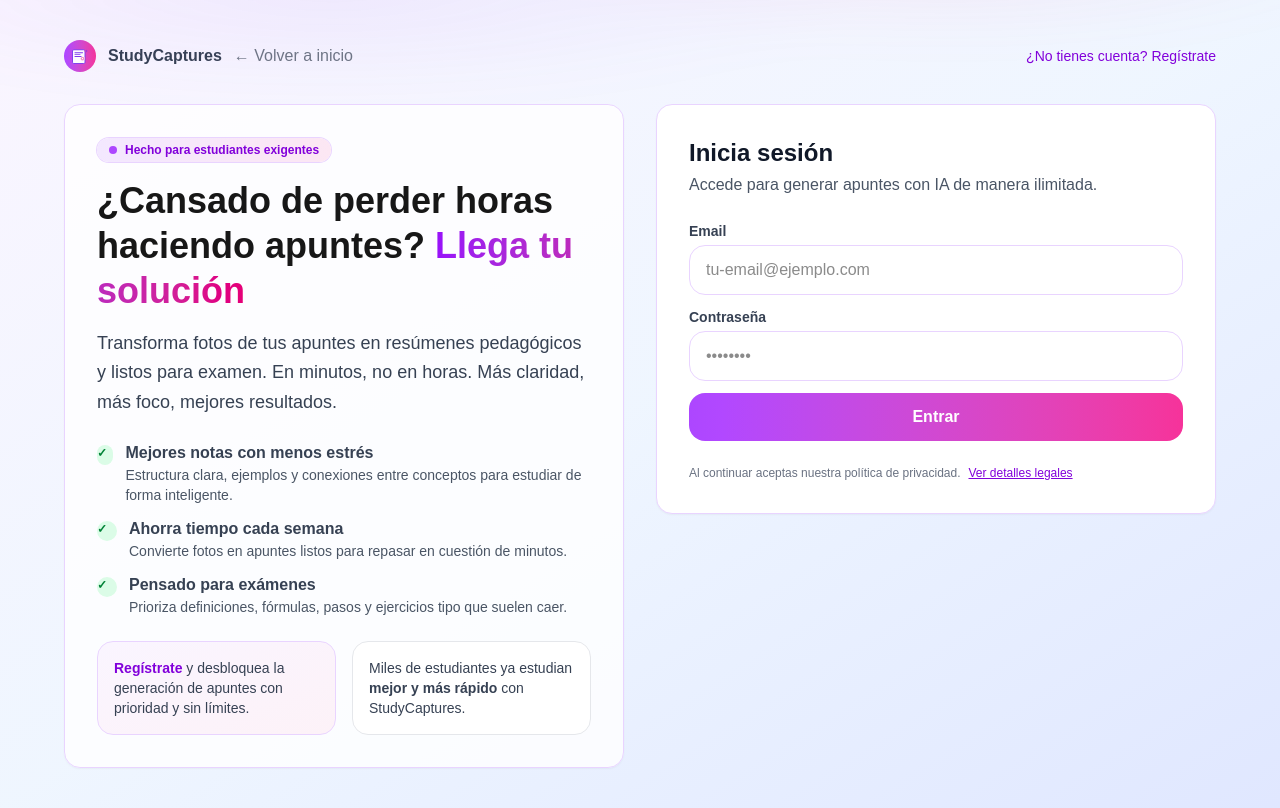
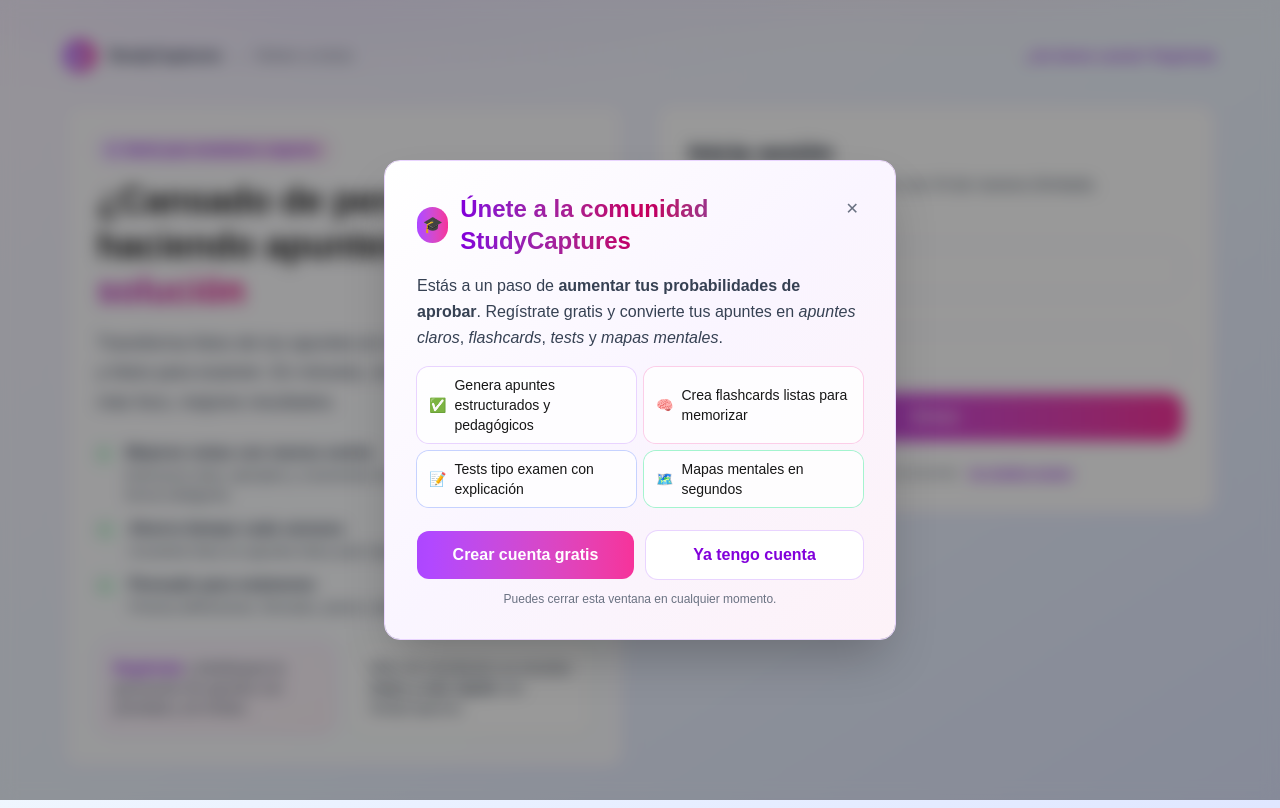
Before and after one commit to MagicFrog1/STUDYCAPTURE-WEB, a Next.js app: page /login in a window 1280 px wide. Built offline with nearby package versions, Linux system fonts and the light colour scheme; no server answers.

Commit message:
feat: modal global de invitaciÃ³n a registrarse para usuarios sin sesiÃ³n (diseÃ±o acorde y cerrable)

```diff
--- a/src/app/layout.tsx
+++ b/src/app/layout.tsx
@@ -3,6 +3,7 @@ import { Geist, Geist_Mono } from "next/font/google";
 import "./globals.css";
 import HeaderWrapper from "@/components/HeaderWrapper";
 import { Analytics } from "@vercel/analytics/next";
+import AuthInviteModal from "@/components/AuthInviteModal";
 
 const geistSans = Geist({
   variable: "--font-geist-sans",
@@ -77,6 +78,7 @@ export default function RootLayout({
         className={`${geistSans.variable} ${geistMono.variable} antialiased`}
       >
         <HeaderWrapper />
+        <AuthInviteModal />
         {children}
         <Analytics />
       </body>
--- /dev/null
+++ b/src/components/AuthInviteModal.tsx
@@ -0,0 +1,109 @@
+"use client";
+
+import { useEffect, useState, useCallback } from "react";
+import { supabase } from "@/lib/supabaseClient";
+import Link from "next/link";
+
+export default function AuthInviteModal() {
+  const [open, setOpen] = useState(false);
+  const [loading, setLoading] = useState(true);
+
+  useEffect(() => {
+    let mounted = true;
+    (async () => {
+      try {
+        const { data } = await supabase.auth.getSession();
+        if (!mounted) return;
+        // Mostrar si NO hay sesión
+        setOpen(!data.session);
+      } finally {
+        if (mounted) setLoading(false);
+      }
+    })();
+    return () => {
+      mounted = false;
+    };
+  }, []);
+
+  const close = useCallback(() => setOpen(false), []);
+
+  if (loading || !open) return null;
+
+  return (
+    <div
+      className="fixed inset-0 z-[60] flex items-center justify-center p-4"
+      aria-modal="true"
+      role="dialog"
+    >
+      <button
+        aria-label="Cerrar"
+        onClick={close}
+        className="absolute inset-0 bg-black/40 backdrop-blur-sm"
+      />
+
+      <div className="relative w-full max-w-lg rounded-2xl shadow-2xl border border-purple-200 overflow-hidden">
+        <div className="absolute -top-24 -right-20 w-72 h-72 bg-pink-300/30 blur-3xl rounded-full pointer-events-none" />
+        <div className="absolute -bottom-24 -left-20 w-72 h-72 bg-indigo-300/30 blur-3xl rounded-full pointer-events-none" />
+
+        <div className="relative bg-gradient-to-br from-white via-purple-50 to-pink-50 p-6 sm:p-8">
+          <div className="flex items-start justify-between">
+            <div className="flex items-center gap-3">
+              <div className="size-9 rounded-full bg-gradient-to-r from-purple-500 to-pink-500 flex items-center justify-center text-white">
+                🎓
+              </div>
+              <h3 className="text-xl sm:text-2xl font-extrabold bg-gradient-to-r from-purple-700 via-pink-700 to-indigo-700 bg-clip-text text-transparent">
+                Únete a la comunidad StudyCaptures
+              </h3>
+            </div>
+            <button
+              aria-label="Cerrar"
+              onClick={close}
+              className="ml-3 text-gray-500 hover:text-gray-700 p-1 rounded-lg hover:bg-gray-100"
+            >
+              ✕
+            </button>
+          </div>
+
+          <p className="mt-4 text-gray-700 leading-relaxed">
+            Estás a un paso de <strong>aumentar tus probabilidades de aprobar</strong>.
+            Regístrate gratis y convierte tus apuntes en <em>apuntes claros</em>, <em>flashcards</em>, <em>tests</em> y <em>mapas mentales</em>.
+          </p>
+
+          <ul className="mt-4 grid sm:grid-cols-2 gap-2 text-sm">
+            <li className="flex items-center gap-2 rounded-xl bg-white/80 ring-1 ring-purple-200 px-3 py-2">
+              <span>✅</span> Genera apuntes estructurados y pedagógicos
+            </li>
+            <li className="flex items-center gap-2 rounded-xl bg-white/80 ring-1 ring-pink-200 px-3 py-2">
+              <span>🧠</span> Crea flashcards listas para memorizar
+            </li>
+            <li className="flex items-center gap-2 rounded-xl bg-white/80 ring-1 ring-indigo-200 px-3 py-2">
+              <span>📝</span> Tests tipo examen con explicación
+            </li>
+            <li className="flex items-center gap-2 rounded-xl bg-white/80 ring-1 ring-emerald-200 px-3 py-2">
+              <span>🗺️</span> Mapas mentales en segundos
+            </li>
+          </ul>
+
+          <div className="mt-6 flex flex-col sm:flex-row gap-3">
+            <Link
+              href="/login?mode=signup"
+              className="flex-1 inline-flex items-center justify-center bg-gradient-to-r from-purple-500 to-pink-500 text-white py-3 rounded-xl font-semibold hover:shadow-xl tap-grow"
+            >
+              Crear cuenta gratis
+            </Link>
+            <Link
+              href="/login"
+              className="flex-1 inline-flex items-center justify-center bg-white text-purple-700 ring-1 ring-purple-200 py-3 rounded-xl font-semibold hover:shadow-md"
+            >
+              Ya tengo cuenta
+            </Link>
+          </div>
+
+          <p className="mt-3 text-xs text-gray-500 text-center">
+            Puedes cerrar esta ventana en cualquier momento.
+          </p>
+        </div>
+      </div>
+    </div>
+  );
+}
```
